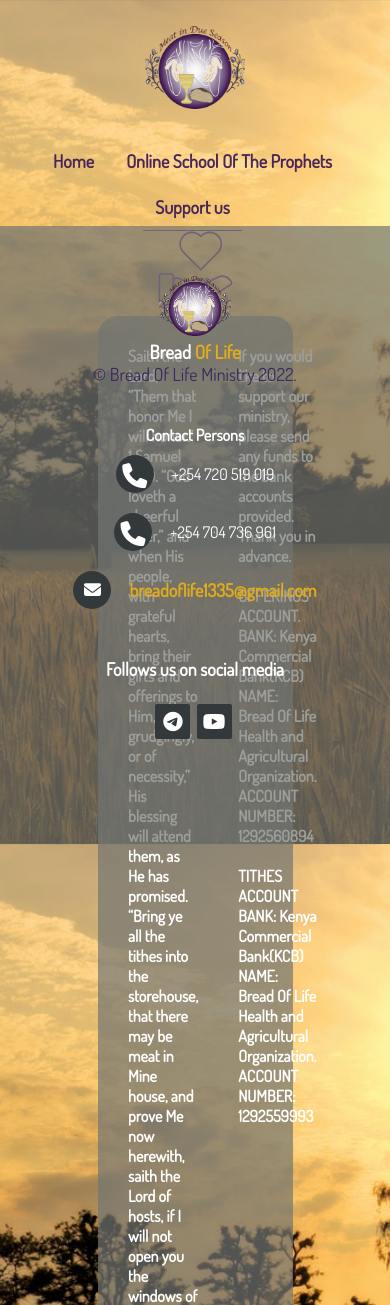
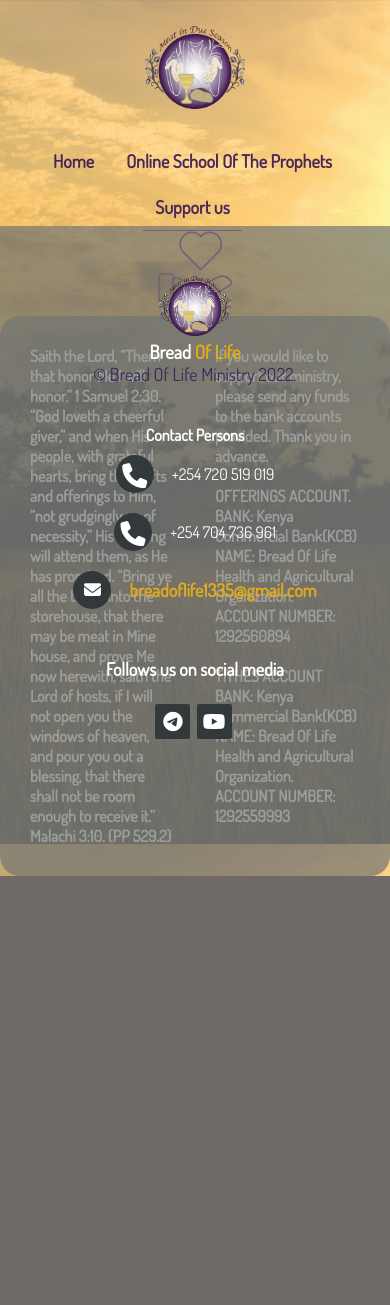
Before and after one commit to kennankole/heroku-deploy-demo, a Flask app: page /support in a window 390 px wide. Shown: the top 1305 px of the page. After the commit the page ends 876 px from the top, so only its background shows below. Run offline with Flask 2, Linux system fonts and the light colour scheme; some libraries are stand-ins or nearby versions.

Commit message:
Modified content to fit mobile screen

```diff
--- a/app/static/css/index.css
+++ b/app/static/css/index.css
@@ -67,10 +67,10 @@
 
 .container{
     margin: auto;
-    width: 50%;
     padding: 10px;
     background: rgba(114, 117, 114, 0.7);
     border-radius: 20px;
+
 }
 
 #text{
@@ -276,3 +276,27 @@
 	}
 
 }
+
+
+/* large*/
+@media (max-width: 1400px) {
+  .container, .support-container {
+    width: 50%;
+  }
+}
+
+
+
+@media (max-width: 768px) {
+	.container, .support-container {
+		width: 75%;
+  }
+}
+
+/* Mobile screen */
+
+@media (max-width: 450px) {
+  .container, .support-container {
+    width: 100%;
+  }
+}
--- a/app/static/css/school.css
+++ b/app/static/css/school.css
@@ -9,7 +9,7 @@
     display: flex;
     justify-content: center;
     flex-wrap: wrap;
-    /* width: 100%; */
+    width: 100%;
 
 }
 .school-content{
--- a/app/static/css/support.css
+++ b/app/static/css/support.css
@@ -1,7 +1,7 @@
 .support-container{
     padding: 10px;
     margin: auto;
-    width: 50%;
+    /* width: 50%; */
     display: flex;
     background: rgba(114, 117, 114, 0.7);
     border-radius: 20px;
--- a/app/templates/article_list.html
+++ b/app/templates/article_list.html
@@ -13,7 +13,7 @@
         <div class="article-details">
             <div class="thumbnail">
                 <a href="{{url_for('home.uploaded_file', name=i.pdf_file)}}" target="_blank">
-                    <img src="{{ url_for('static', filename='photos/'+ i.pdf_thumbnail  )}}" alt="Doc thumbnail" height="254" width="193">
+                    <img src="{{ url_for('static', filename='photos/'+ i.pdf_thumbnail  )}}" alt="{{i.pdf_thumbnail}}" height="254" width="193">
                 </a>
             </div>
         </div>
--- a/app/templates/base.html
+++ b/app/templates/base.html
@@ -9,7 +9,7 @@
 
     {% block styles %}
     {% endblock styles %}
-    <meta name="viewport" content="width=device-width, initial-scale=1.0">
+    <meta name="viewport" content="width=device-width, initial-scale=1.0" name="viewport" content="width=device-width, height=device-height, initial-scale=1">
     {% block title %}
     <title>Bread Of Life Ministry</title>
     {% endblock title%}
@@ -105,6 +105,15 @@
         </div>
     </footer>
     {% block end %}{% endblock end %}
+    <script>
+        const resizeOps = () => {
+            document.documentElement.style.setProperty("--vh", window.innerHeight * 0.01 + "px");
+          };
+
+          resizeOps();
+          window.addEventListener("resize", resizeOps);
+
+    </script>
     <script src='https://kit.fontawesome.com/a076d05399.js' crossorigin='anonymous'></script>
     <script src="https://code.jquery.com/jquery-3.3.1.slim.min.js" integrity="sha384-q8i/X+965DzO0rT7abK41JStQIAqVgRVzpbzo5smXKp4YfRvH+8abtTE1Pi6jizo" crossorigin="anonymous"></script>
 </body>
```
Also changed, not shown: app/templates/school/home.html (line endings or trailing spaces).
